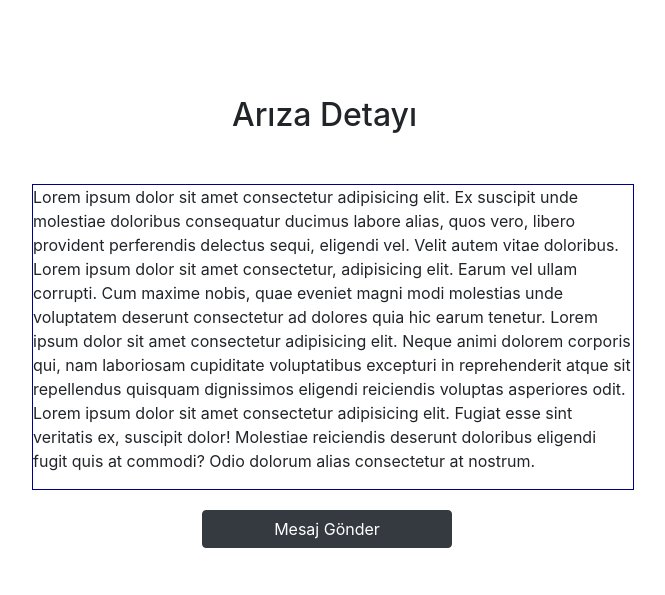
After one commit to umutyildiz1/DjangoApp, a Django app: page /arizaDetay/ in a window 1280 px wide. The commit adds this page. Shown: the top 595 px of the page, without its empty margins (307-972 px from the left). Run offline with Django 3.2, Linux system fonts and the light colour scheme; some libraries are stand-ins or nearby versions.

Commit message:
ariza detay tamam

```diff
--- /dev/null
+++ b/tamircim/static/arizadetay.css
@@ -0,0 +1,14 @@
+div #box{
+
+    border: 1px solid;
+    border-color:darkblue;
+}
+button{
+    margin-top: 20px;
+    margin-left: 170px;
+    width: 250px;
+}
+h2{
+    margin-bottom: 50px;
+    margin-left: 200px;
+}
--- a/tamircim/tamircim/urls.py
+++ b/tamircim/tamircim/urls.py
@@ -23,4 +23,6 @@ urlpatterns = [
     path('acikarizalar/', views.acikarizalar,name="acikarizalar"),
     path('map/', views.map,name="map"),
     path('updateProfile/', views.updateProfile,name="updateProfile"),
+    path('mesajlarım/', views.mesajlarım,name="mesajlarım"),
+    path('arizaDetay/', views.arizaDetay,name="arizaDetay"),
 ]
--- /dev/null
+++ b/tamircim/templates/arizadetay.html
@@ -0,0 +1,29 @@
+{% extends "layout.html" %}
+{% load static %}
+{% block body %}
+    <title>EditProfile</title>
+    <link rel="stylesheet" href="{% static 'arizadetay.css' %}">
+    <div class="container my-5 py-5 z-depth-1">
+        <section class="px-md-5 mx-md-5 text-center text-lg-left">
+            <div class="row d-flex justify-content-center">
+
+                <div class="col-md-8">
+                    <h2>Arıza Detayı </h2>
+                <div id="box">
+                    <p>
+                        Lorem ipsum dolor sit amet consectetur adipisicing elit. Ex suscipit unde molestiae doloribus consequatur ducimus labore alias, quos vero, libero provident perferendis delectus sequi, eligendi vel. Velit autem vitae doloribus.
+                        Lorem ipsum dolor sit amet consectetur, adipisicing elit. Earum vel ullam corrupti. Cum maxime nobis, quae eveniet magni modi molestias unde voluptatem deserunt consectetur ad dolores quia hic earum tenetur.
+                        Lorem ipsum dolor sit amet consectetur adipisicing elit. Neque animi dolorem corporis qui, nam laboriosam cupiditate voluptatibus excepturi in reprehenderit atque sit repellendus quisquam dignissimos eligendi reiciendis voluptas asperiores odit.
+                        Lorem ipsum dolor sit amet consectetur adipisicing elit. Fugiat esse sint veritatis ex, suscipit dolor! Molestiae reiciendis deserunt doloribus eligendi fugit quis at commodi? Odio dolorum alias consectetur at nostrum.
+                    </p>
+                </div>
+
+                    <button type="button" class="btn btn-dark">Mesaj Gönder</button>
+                </div>
+
+
+            </div>
+        </section>
+    </div>
+
+    {% endblock body %}
--- a/tamircim/user/views.py
+++ b/tamircim/user/views.py
@@ -14,3 +14,9 @@ def map(request):
 
 def updateProfile(request):
   return render(request,"updateProfile.html")
+
+def mesajlarım(request):
+  return render(request,"mesaj.html")
+
+def arizaDetay(request):
+  return render(request,"arizadetay.html")
```
Also changed, not shown: tamircim/static/updateProfile.css (+10 -0 lines), tamircim/templates/mesaj.html (added, +11 -0 lines), tamircim/templates/updateProfile.html (+7 -3 lines), tamircim/static/mesaj.css (added).
